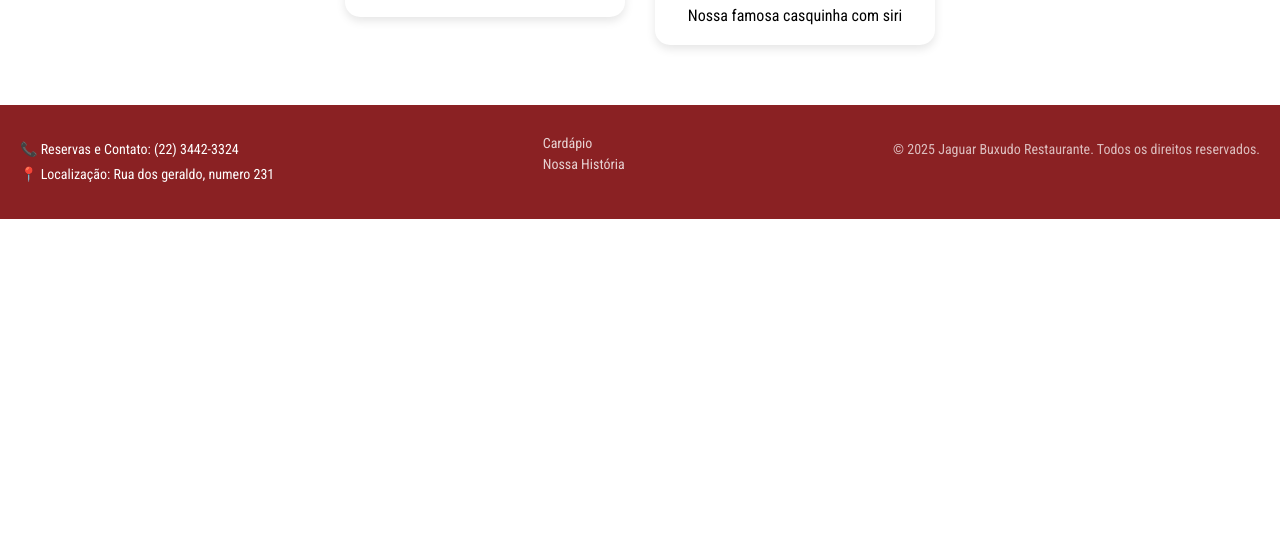
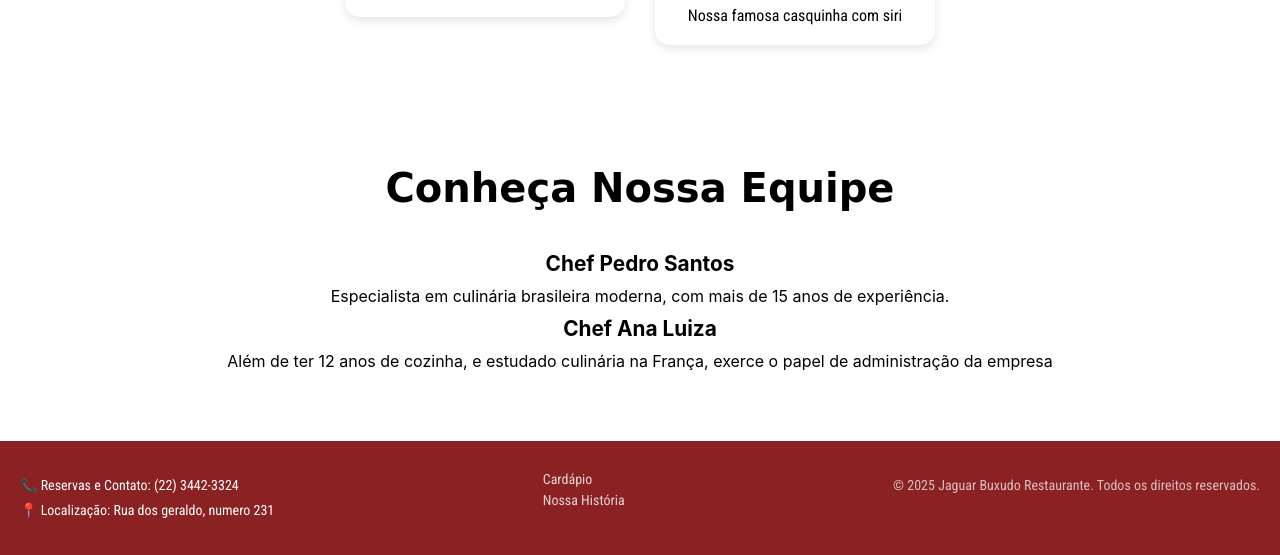
Before and after one commit to LsCarlos01/restaurante-atividade, a plain HTML site: page index.html in a window 1280 px wide. Shown: the part 1225-1780 px from the top of the page. Before the commit the page ends 1444 px from the top, so only its background shows below. Drawn offline with Linux system fonts and the light colour scheme; a web font is replaced by a local one.

Commit message:
Atualização no index e css

```diff
--- a/index.html
+++ b/index.html
@@ -59,7 +59,19 @@
                 <p>Nossa famosa casquinha com siri</p>
             </div>
             </div>
-
+        </section>
+        <section class="equipe">
+            <h2>Conheça Nossa Equipe</h2>
+            <div class="equipe-container">
+                <div class="membro">
+                    <h3>Chef Pedro Santos</h3>
+                    <p>Especialista em culinária brasileira moderna, com mais de 15 anos de experiência.</p>
+                </div>
+                <div class="membro">
+                    <h3>Chef Ana Luiza</h3>
+                    <p>Além de ter 12 anos de cozinha, e estudado culinária na França, exerce o papel de administração da empresa</p>
+                </div>
+            </div>
         </section>
     </div>
     <footer class="main-footer">
--- a/style.css
+++ b/style.css
@@ -68,14 +68,14 @@ section {
     font-family: "Julee", cursive;
     font-size: 2.5em;
     color: #000000;
-    margin-bottom: 40px; /* afasta o título das imagens */
+    margin-bottom: 40px;
 }
 
 .pratos-container {
     display: flex;
     justify-content: center;
     align-items: flex-start;
-  flex-wrap: wrap; /* quebra linha se não couber na tela */
+    flex-wrap: wrap;
     gap: 30px;
 }
 .prato {
@@ -104,10 +104,37 @@ section {
     color: #000000;
     margin-bottom: 10px;
 }
+
+.equipe{
+    text-align: center;
+    padding: 60px 10%;
+}
+
+.equipe h2{
+    font-family: "Julee", cursive;
+    font-size: 2.5em;
+    color: #000000;
+    margin-bottom: 40px;
+}
+.membro{
+    font-family: "Inter", sans-serif;
+}
+.membro h3{
+    font-size: 1.3em;
+    margin-bottom: 10px;
+
+}
+.membro p{
+    font-size: 1,2em;
+    margin-bottom: 10px;
+}
+
+
 .main-content-wrapper {
     flex-grow: 1;
     width: 100%;
 }
+
 
 .principal{
     display: flex;
```
Lines whose indentation alone changed are shown as unchanged.
